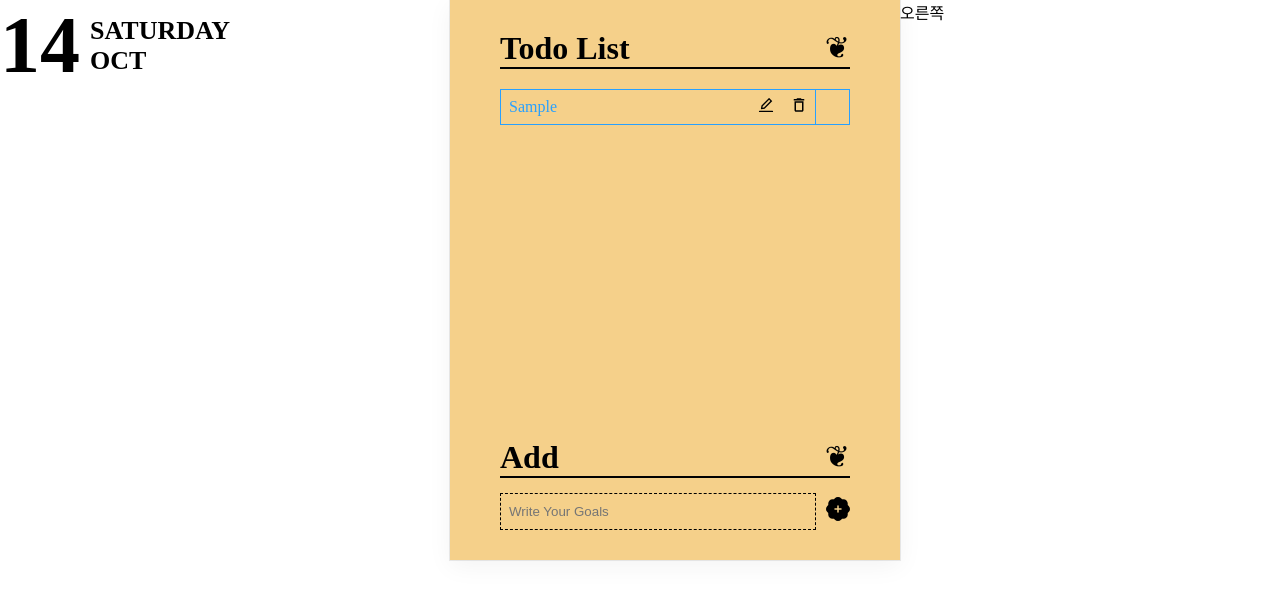
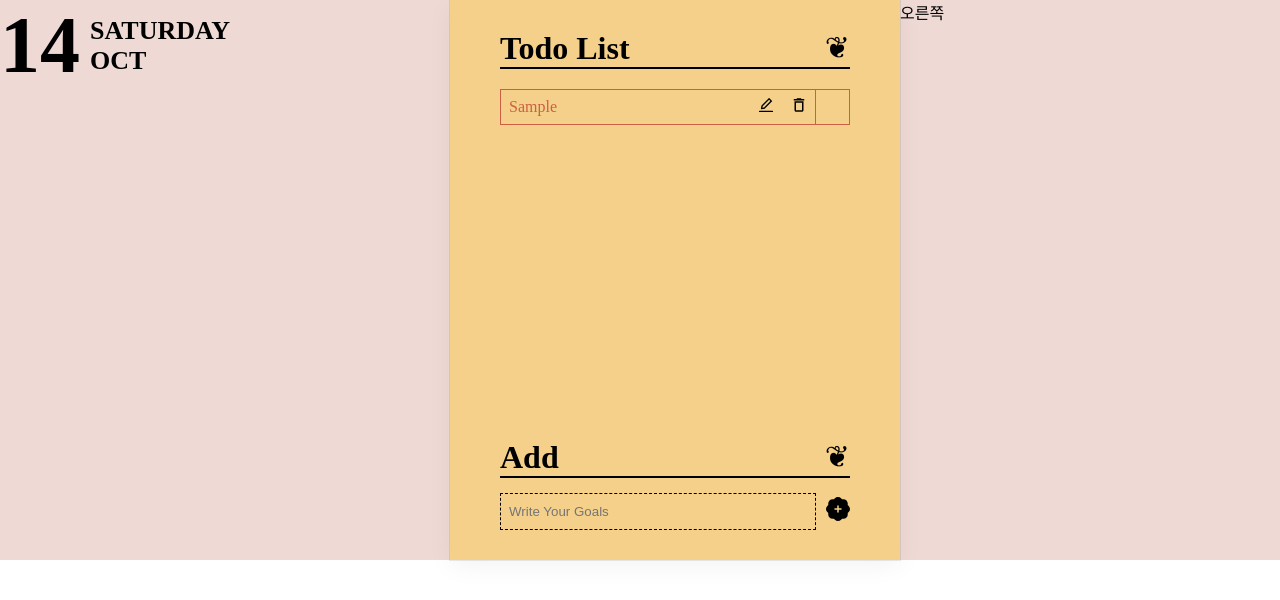
Before and after one commit to 2zzzyoung/TODOLIST, a React (Create React App) app: page / in a window 1280 px wide. Both pictures are taken after typing "Sample" into the empty fields and a click on the button 838 px from the left and 511 px from the top of the page. Shown: the top 600 px of the page. Built offline with nearby package versions, Linux system fonts and the light colour scheme.

Commit message:
✨ Feat :  투두리스트 등록 및 조회

```diff
--- a/src/pages/Main.jsx
+++ b/src/pages/Main.jsx
@@ -1,4 +1,4 @@
-import React, { useState } from "react";
+import React, { useEffect, useState } from "react";
 import { BsFillPatchPlusFill } from "react-icons/bs";
 import "../styles/pages/main.css";
 import List from "../components/list";
@@ -6,7 +6,11 @@ import Title from "../components/title";
 
 export default function MainPage() {
     const [todo, setTodo] = useState("");
-    const [todoList, setTodoList] = useState([]);
+    const [todoList, setTodoList] = useState(() => getLocalStorage());
+
+    useEffect(() => {
+        localStorage.setItem("todoList", JSON.stringify(todoList));
+    }, [todoList]);
 
     const submitTodo = (e) => {
         setTodo(e.target.value);
@@ -56,3 +60,9 @@ export default function MainPage() {
         </>
     );
 }
+
+const getLocalStorage = () => {
+    const todoData = localStorage.getItem("todoList");
+
+    return todoData ? JSON.parse(todoData) : [];
+};
--- a/src/styles/components/list.css
+++ b/src/styles/components/list.css
@@ -1,9 +1,9 @@
 .list {
     justify-content: center;
-    border: 1px solid #28a0ff;
+    border: 1px solid #cd5f45;
     display: flex;
     /* gap: 20px; */
-    color: #28a0ff;
+    color: #cd5f45;
     margin-top: 20px;
 }
 
@@ -24,7 +24,7 @@ input#check {
 .list .btn_box > label {
     width: 33.3%;
     cursor: pointer;
-    border-left: 1px solid #28a0ff;
+    border-left: 1px solid #cd5f45;
     display: flex;
     justify-content: center;
     align-items: center;
--- a/src/styles/pages/main.css
+++ b/src/styles/pages/main.css
@@ -2,6 +2,7 @@
     width: 100%;
     display: flex;
     justify-content: space-between;
+    background-color: #eed9d4;
 }
 
 .container {
@@ -68,3 +69,18 @@
     height: 350px;
     overflow-y: auto;
 }
+
+.todo_box::-webkit-scrollbar {
+    width: 12px;
+}
+
+.todo_box::-webkit-scrollbar-thumb {
+    background-color: #cd5f45;
+    border-radius: 20px;
+}
+
+.todo_box::-webkit-scrollbar-track {
+    background-color: lightgray;
+    margin: 14px 0px;
+    border-radius: 20px;
+}
```
